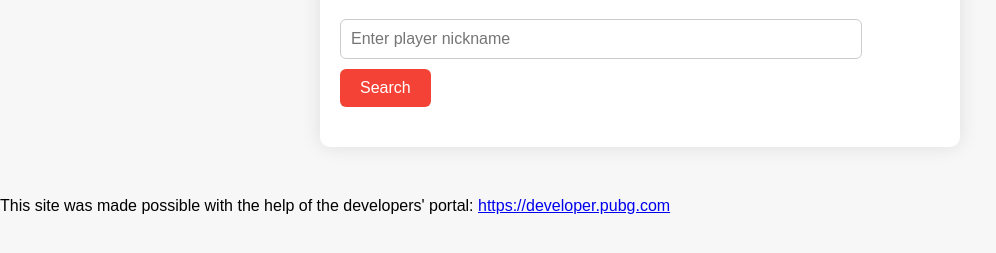
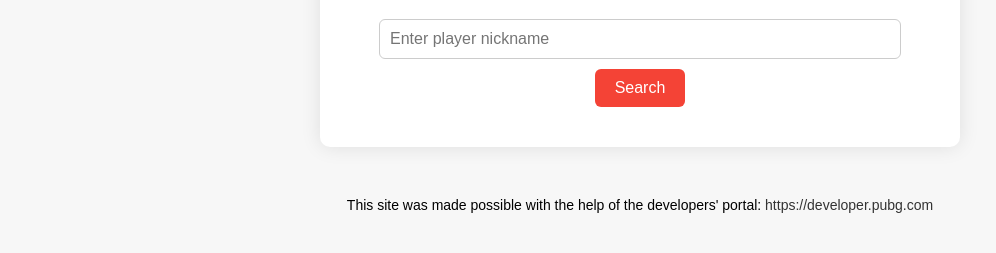
Before and after one commit to bullandr/PUBG-Bans-checker, a plain HTML site: page index.html in a window 1280 px wide. Shown: the part 131-384 px from the top of the page, without its empty margins (0-996 px from the left). Drawn offline with Linux system fonts and the light colour scheme.

Commit message:
Update styles.css

```diff
--- a/styles.css
+++ b/styles.css
@@ -11,10 +11,10 @@ body {
   background-color: #fff;
   border-radius: 10px;
   box-shadow: 0 0 20px rgba(0, 0, 0, 0.1);
+  text-align: center;
 }
 
 h1 {
-  text-align: center;
   color: #333;
 }
 
@@ -56,23 +56,17 @@ button:hover {
   color: #333;
 }
 
-.playerDetails {
-  margin-bottom: 20px;
-  padding: 10px;
-  border: 1px solid #ccc;
-  border-radius: 6px;
+footer {
+  margin-top: 20px;
+  text-align: center;
+  font-size: 14px;
 }
 
-.thanks-section {
-  text-align: center;
-  background-color: #f44336;
-  color: #fff;
-  padding: 10px;
-  border-radius: 6px;
-  margin-bottom: 20px;
+footer a {
+  color: #333;
+  text-decoration: none;
 }
 
-.thanks-section a {
-  color: #fff;
+footer a:hover {
   text-decoration: underline;
 }
```
